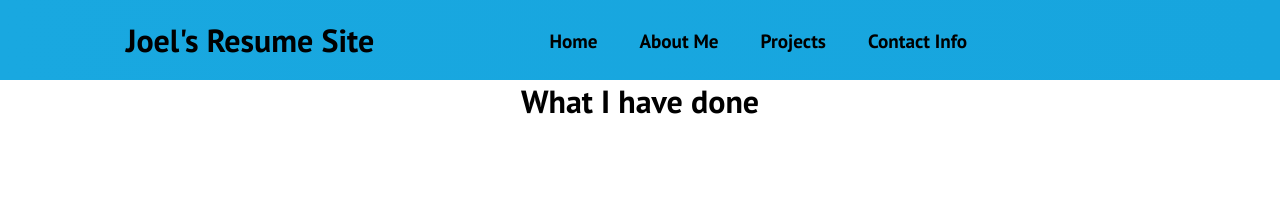
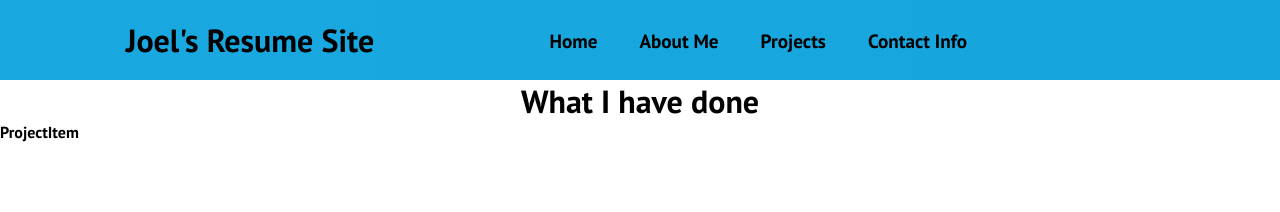
Before and after one commit to JoeliRosas20/portfolio-site, a React (Vite) app: page /projects in a window 1280 px wide. Shown: the top 212 px of the page. Built offline with nearby package versions, Linux system fonts and the light colour scheme.

Commit message:
Started adding to the projects page

```diff
--- /dev/null
+++ b/src/components/ProjectItem.tsx
@@ -0,0 +1,15 @@
+import React from 'react'
+
+interface Props{
+    description: string;
+    src: string;
+    title: string
+}
+
+function ProjectItem({src, title, description}:Props) {
+  return (
+    <div>ProjectItem</div>
+  )
+}
+
+export default ProjectItem
--- a/src/components/pages/Projects.tsx
+++ b/src/components/pages/Projects.tsx
@@ -1,9 +1,11 @@
 import React from 'react'
+import ProjectItem from '../ProjectItem'
 
 function Projects() {
   return (
     <div>
       <h1>What I have done</h1>
+      <ProjectItem/>
     </div>
   )
 }
```
